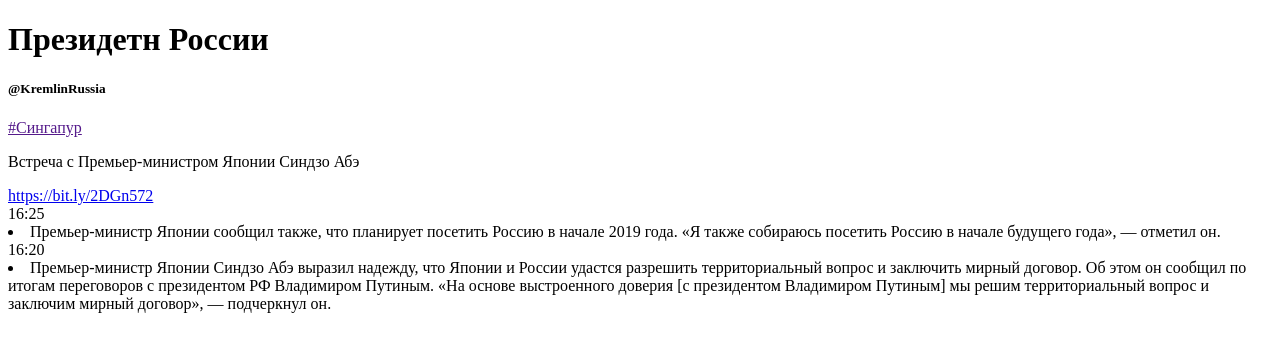
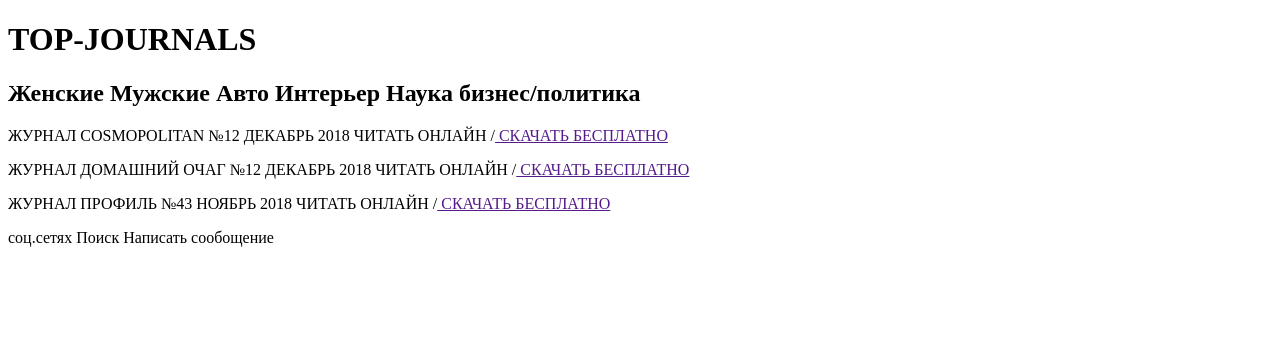
Before and after one commit to WebHeroSchool/html6, a plain HTML site: page index.html in a window 1280 px wide. Drawn offline with Linux system fonts and the light colour scheme.

Commit message:
Good job

```diff
--- a/index.html
+++ b/index.html
@@ -7,17 +7,41 @@
     <title>Газета</title>
 </head>
 <body>
-    <h1>Президетн России</h1>
-    <h5>@KremlinRussia</h5>
-    <a href="">#Сингапур</a><p> Встреча с Премьер-министром Японии Синдзо Абэ</p><a href="https://bit.ly/2DGn572">https://bit.ly/2DGn572</a>
+    <header>
+        <h1>TOP-JOURNALS<h1>
 
-    <div>16:25</div>
-    <li>Премьер-министр Японии сообщил также, что планирует посетить Россию в начале 2019 года.
-«Я также собираюсь посетить Россию в начале будущего года», — отметил он.</li>
-    <div>16:20</div>
-    <li>Премьер-министр Японии Синдзо Абэ выразил надежду, что Японии и России удастся разрешить территориальный вопрос и заключить мирный договор. Об этом он сообщил по итогам переговоров с президентом РФ Владимиром Путиным.
+    </header>
+    <nav>
+     <h2>
+        <span>Женские</span>
+        <span>Мужские</span>
+        <span>Авто</span>
+        <span>Интерьер</span>
+        <span>Наука</span>
+        <span>бизнес/политика</span>
+     </h2>
+    </nav>
 
-«На основе выстроенного доверия [с президентом Владимиром Путиным] мы решим территориальный вопрос и заключим мирный договор», — подчеркнул он.</li>
+    <section>
+        <article>
+                <p>ЖУРНАЛ COSMOPOLITAN №12 ДЕКАБРЬ 2018 ЧИТАТЬ ОНЛАЙН /<a href=""> СКАЧАТЬ БЕСПЛАТНО</a></p>
+        </article>
+    </section>
+    <section>
+            <article>
+                    <p>ЖУРНАЛ ДОМАШНИЙ ОЧАГ №12 ДЕКАБРЬ 2018 ЧИТАТЬ ОНЛАЙН /<a href=""> СКАЧАТЬ БЕСПЛАТНО</a></p>
+            </article>
+    </section>
+    <section>
+            <article>
+                    <p>ЖУРНАЛ ПРОФИЛЬ №43 НОЯБРЬ 2018 ЧИТАТЬ ОНЛАЙН /<a href=""> СКАЧАТЬ БЕСПЛАТНО</a></p>
+            </article>
+    </section>
+    <footer>
+        <span>соц.сетях</span>
+        <span>Поиск</span>
+        <span>Написать сообощение</span>
+    </footer>
 
 
 </body>
```
